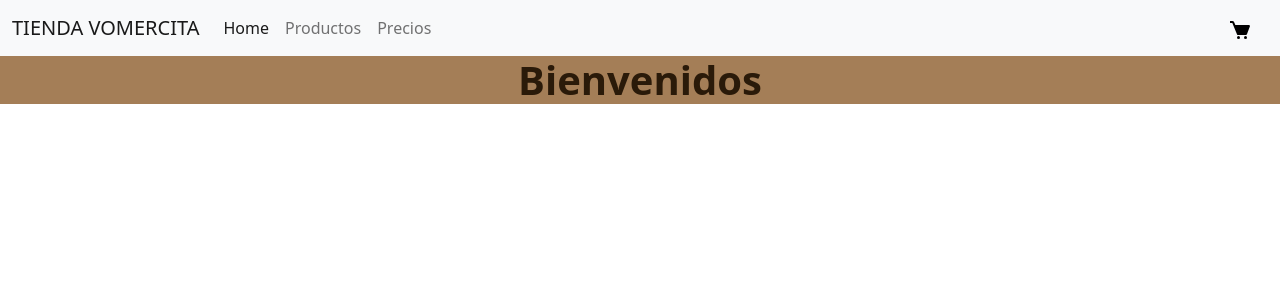
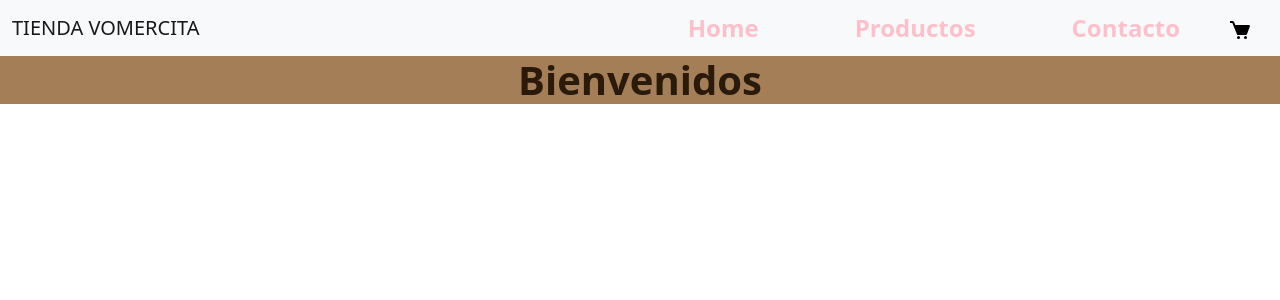
Before and after one commit to vomercita/tiendavomercitasanchezvaleria, a React (Create React App) app: page / in a window 1280 px wide. Shown: the top 300 px of the page. Built offline with nearby package versions, Linux system fonts and the light colour scheme.

Commit message:
subida de desafio Cart y ItemList

```diff
--- a/src/App.js
+++ b/src/App.js
@@ -6,8 +6,8 @@ import ItemListContainer from './components/ItemListContainer';
 function App() {
   return (
     <>
-    <NavBar nombre= {"Tienda Vomercita"}/>
-    <ItemListContainer greeting= {"Bienvenidos"}/>
+    <NavBar nombre= "Tienda Vomercita"/>
+    <ItemListContainer greeting= "Bienvenidos"/>
     </>
   )
 }
--- a/src/components/NavBar.jsx
+++ b/src/components/NavBar.jsx
@@ -1,6 +1,8 @@
 import React from "react";
 import CartWidget from "./CartWidget";
 import 'bootstrap/dist/css/bootstrap.css';
+import NavBarEstilo from "./NavBarEstilo";
+
 
 const NavBar=({nombre})=>{
   const displayNombre= nombre.toUpperCase();
@@ -14,15 +16,15 @@ const NavBar=({nombre})=>{
       <span class="navbar-toggler-icon"></span>
     </button>
     <div class="collapse navbar-collapse" id="navbarNav">
-      <ul class="navbar-nav">
-        <li class="nav-item">
-          <a class="nav-link active" aria-current="page" href="#">Home</a>
+      <ul class="navbar-nav ms-auto">
+        <li class="nav-item mx-5">
+          <NavBarEstilo class="navbar-brand" href="#" text={"Home"} />
         </li>
-        <li class="nav-item">
-          <a class="nav-link" href="#">Productos</a>
+        <li class="nav-item mx-5">
+         <NavBarEstilo class="navbar-brand" href="#" text={"Productos"} />
         </li>
-        <li class="nav-item">
-          <a class="nav-link" href="#">Precios</a>
+        <li class="nav-item mx-5">
+         <NavBarEstilo class="navbar-brand" href="#" text={"Contacto"} />
         </li>
       </ul>
     </div>
--- /dev/null
+++ b/src/components/NavBarEstilo.jsx
@@ -0,0 +1,7 @@
+const NavBarEstilo = ({text}) => {
+    return (
+        <a style={{color:"pink", fontSize:"1.5rem", fontWeight:"bolder"}}>{text}</a>
+     );
+}
+
+export default NavBarEstilo;
```
